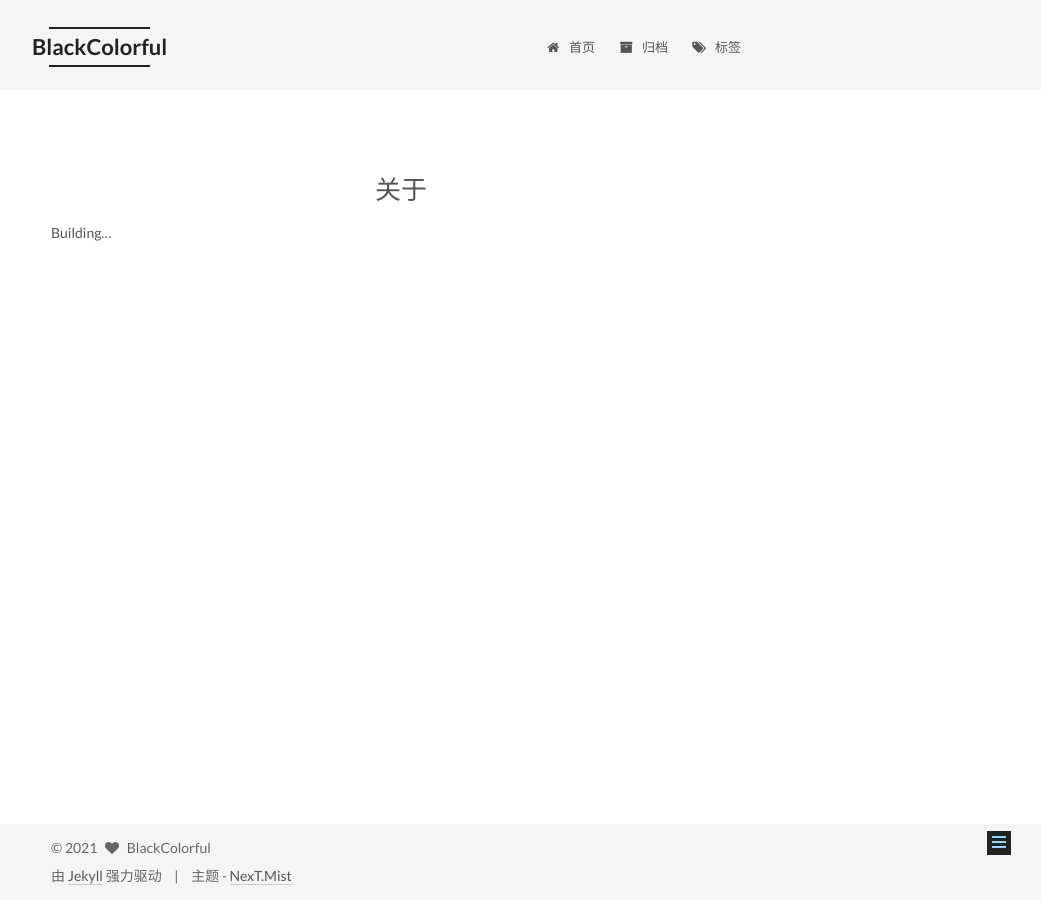
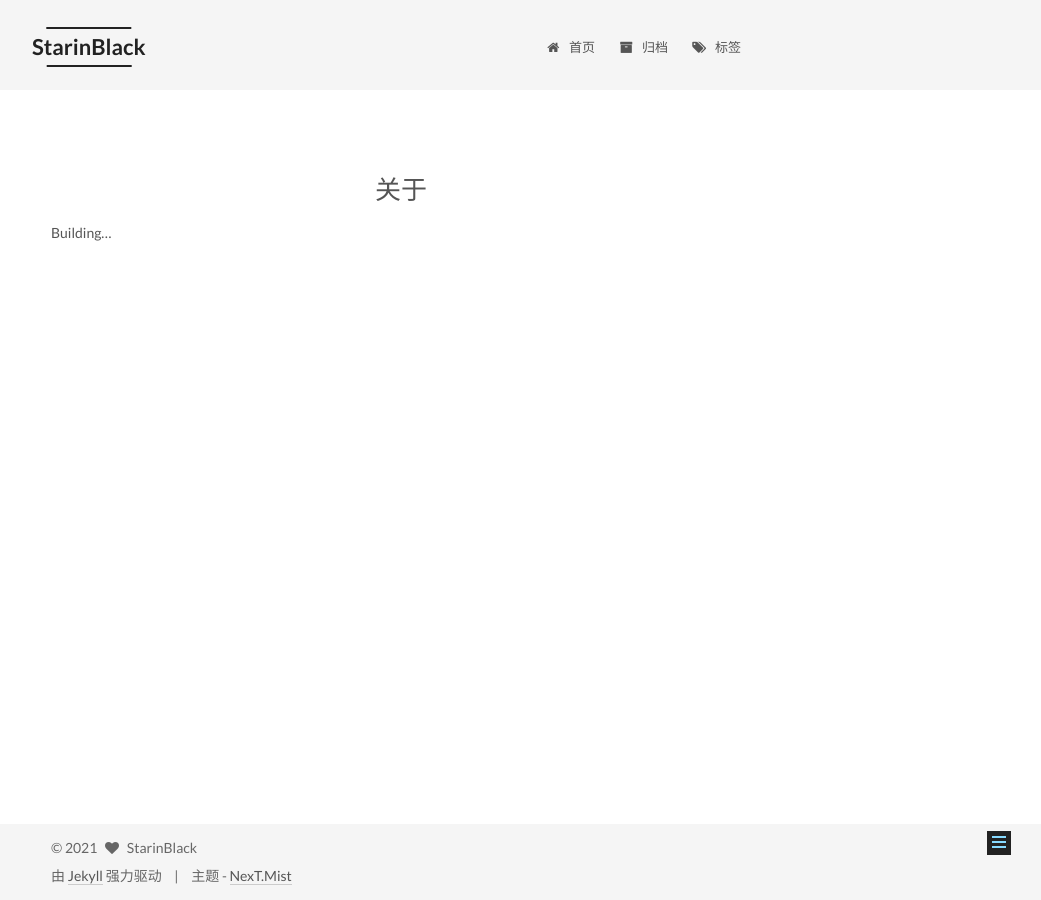
Before and after one commit to AirGoldenFish/airgoldenfish.github.io, a Jekyll site: the page built from about/index.md, in a window 1280 px wide. Shown: the whole page, without its empty margins (239-1280 px from the left). Built offline with Jekyll 4.4.1, drawn with Linux system fonts in a browser that asks for light colours.

Commit message:
Update _config.yml

```diff
--- a/_config.yml
+++ b/_config.yml
@@ -4,17 +4,17 @@
 # ---------------------------------------------------------------
 
 # Site
-title: BlackColorful
-subtitle: 五彩斑斓的黑
-description: All over the sky stars, black but colorful
-author: BlackColorful
+title: StarinBlack
+subtitle: All over the sky stars
+description: 满天繁星，五次斑斓的黑
+author: StarinBlack
 # Support language: de, en, fr-FR, id, ja, ko, pt-BR, pt, ru, zh-Hans, zh-hk, zh-tw
 language: zh-Hans
 date_format: '%Y-%m-%d'
 
 # URL
 ## If your site is put in a subdirectory, set url as 'http://yoursite.com' and baseurl as '/child'
-url: 'https://blackcolorful.github.io'
+url: 'https://starinblack.github.io'
 baseurl: '/'
 permalink: pretty
 
```
